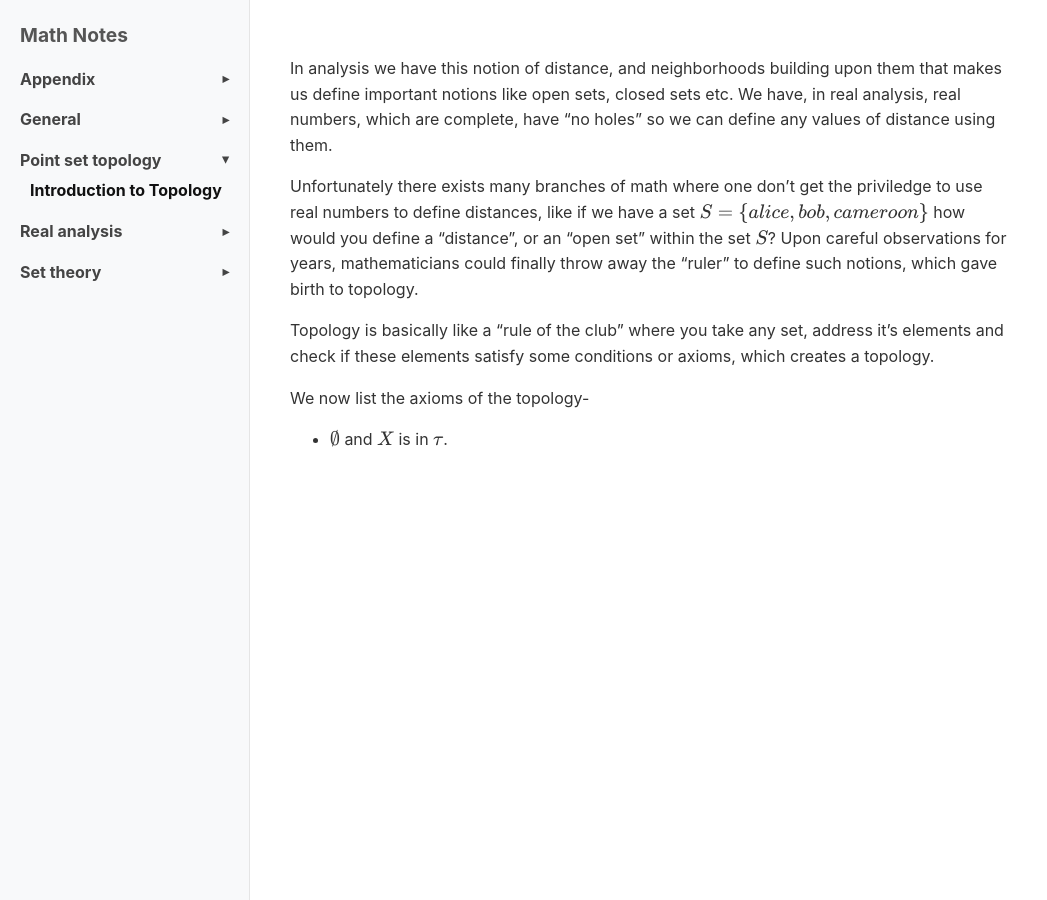
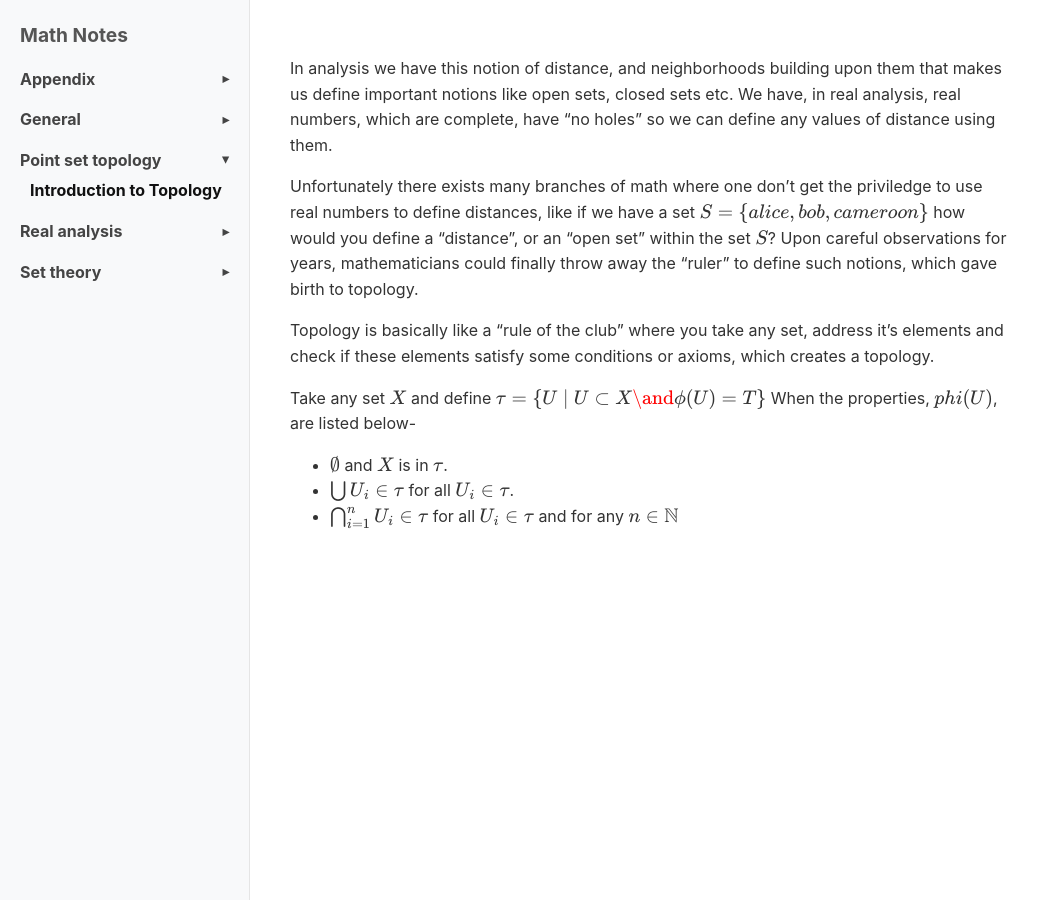
Before and after one commit to Nasif-Abdullah/Math, a Jekyll site: the page built from Point-Set Topology/Introduction.md, in a window 1280 px wide. Shown: the whole page, without its empty margins (0-1047 px from the left). Built offline with Jekyll 4.4.1, drawn with Linux system fonts in a browser that asks for light colours.

Commit message:
Update Introduction.md

```diff
--- a/Point-Set Topology/Introduction.md
+++ b/Point-Set Topology/Introduction.md
@@ -9,6 +9,8 @@ Unfortunately there exists many branches of math where one don't get the privile
 
 Topology is basically like a "rule of the club" where you take any set, address it's elements and check if these elements satisfy some conditions or axioms, which creates a topology.
 
-We now list the axioms of the topology-
+Take any set $$X$$ and define $$\tau = \{U \mid U \subset X \and \phi(U) = T\}$$ When the properties, $$phi(U)$$, are listed below-
 
  - $$\emptyset$$ and $$X$$ is in $$\tau$$.
+ - $$\bigcup U_{i} \in \tau$$ for all $$U_i \in \tau$$.
+ - $$\bigcap_{i=1}^{n} U_{i} \in \tau$$ for all $$U_i \in \tau$$ and for any $$n \in \mathbb{N}$$
```
